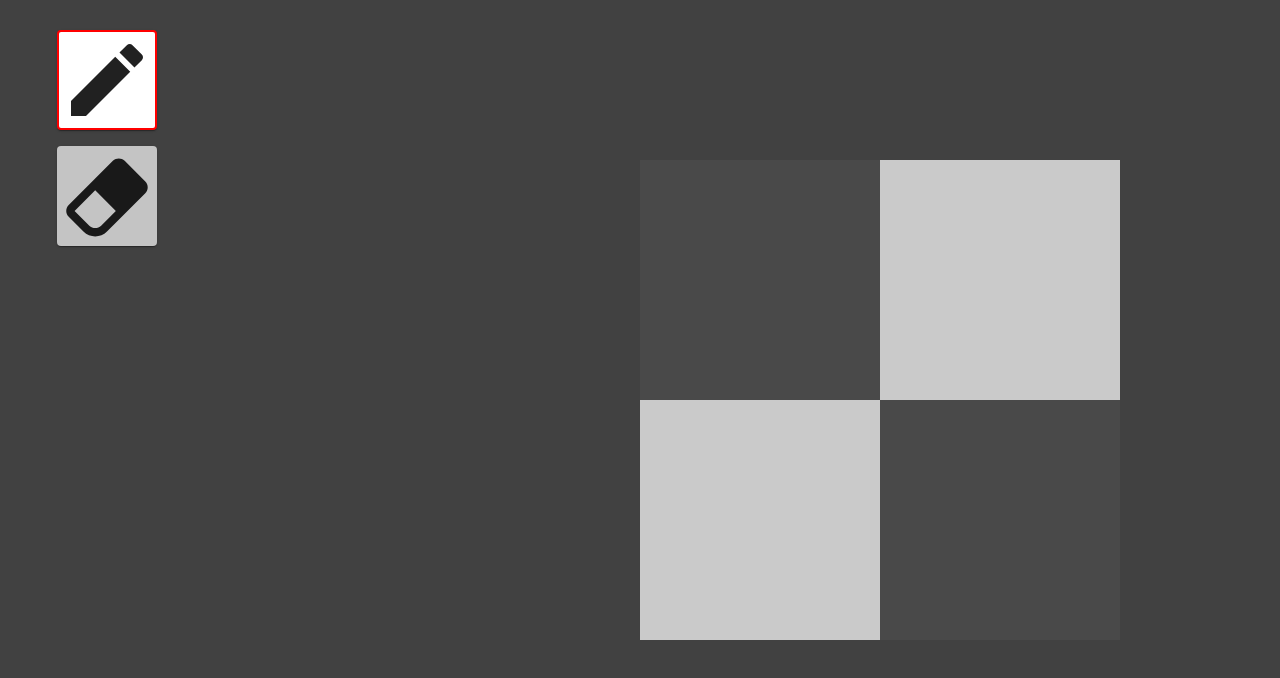
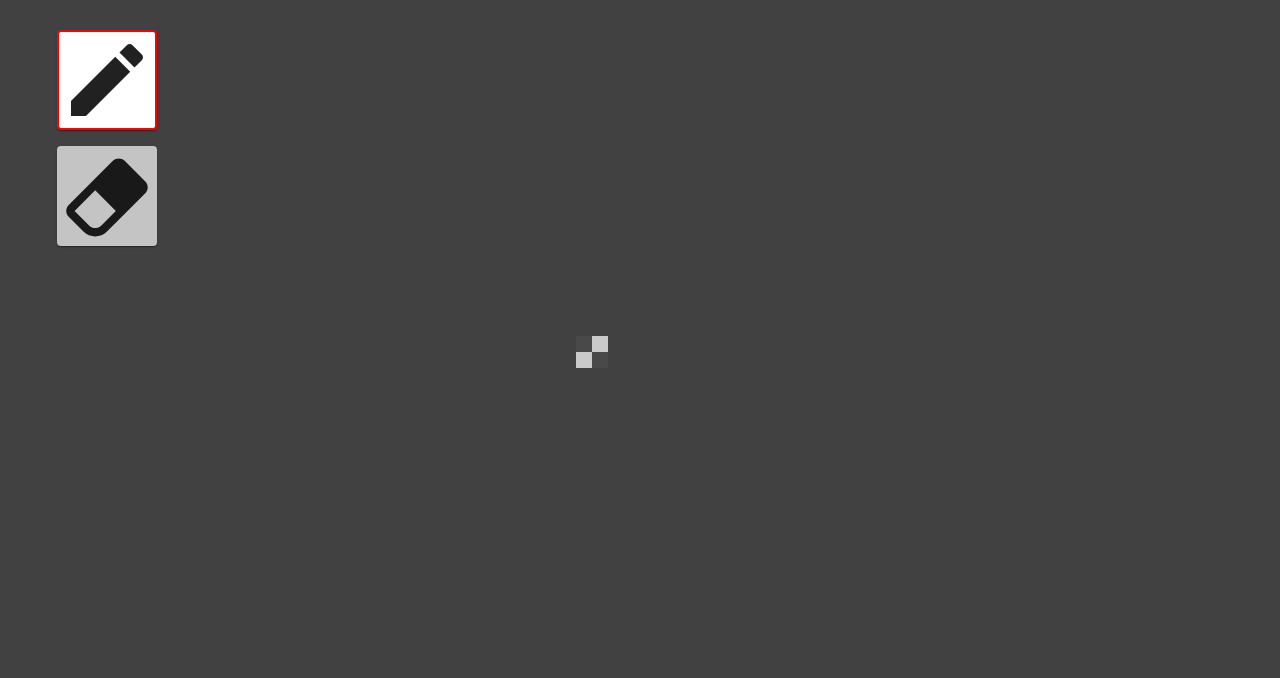
Before and after one commit to jgdovin/drawPixels, a React (Create React App) app: page / in a window 1280 px wide. Shown: the top 678 px of the page. Built offline with nearby package versions, Linux system fonts and the light colour scheme.

Commit message:
temp stuff

```diff
--- a/package.json
+++ b/package.json
@@ -7,6 +7,7 @@
     "@material-ui/icons": "^4.11.2",
     "@mdi/js": "^5.9.55",
     "@mdi/react": "^1.5.0",
+    "@reduxjs/toolkit": "^1.5.1",
     "@testing-library/jest-dom": "^5.12.0",
     "@testing-library/react": "^11.2.6",
     "@testing-library/user-event": "^12.8.3",
@@ -16,6 +17,7 @@
     "@types/react-dom": "^17.0.3",
     "react": "^17.0.2",
     "react-dom": "^17.0.2",
+    "react-redux": "^7.2.4",
     "react-scripts": "4.0.3",
     "typescript": "^4.2.4",
     "web-vitals": "^1.1.1"
--- a/src/App.tsx
+++ b/src/App.tsx
@@ -1,24 +1,13 @@
 import React, { useState } from 'react';
 import Canvas from './Canvas';
 
-import { makeStyles } from '@material-ui/core/styles';
-
 import Toolbar from './Components/Toolbar';
 
-const useStyles = makeStyles((theme) => ({
-  root: {
-    flexGrow: 1,
-    overflow: 'hidden'
-  }
-}));
-
 function App() {
-  const classes = useStyles();
   const [activeTool, setActiveTool] = useState('PENCIL');
   return (
-    <div className={classes.root} >
+    <div>
       <Toolbar activeTool={activeTool} setActiveTool={setActiveTool} />
-
       <Canvas activeTool={activeTool} />
     </div>
   );
--- a/src/Components/ActivePixelLayer.tsx
+++ b/src/Components/ActivePixelLayer.tsx
@@ -1,23 +1,23 @@
 import { useEffect, useRef } from 'react';
 import { DRAWING_WIDTH, DRAWING_HEIGHT, DRAWING_OFFSET_LEFT, DRAWING_OFFSET_TOP, PIXEL_SIZE } from '../helpers/consts';
 import fixDpi from '../helpers/fixDpi';
-
+import './Canvas.css';
 const ActivePixelLayer = (props: { activeCell: string; }) => {
     const activeCellCanvasRef = useRef<HTMLCanvasElement>(document.createElement('canvas'));
     const { activeCell } = props;
 
     useEffect(() => {
         const activeCellCtx = activeCellCanvasRef.current.getContext('2d');
-        activeCellCtx?.clearRect(0, 0, DRAWING_HEIGHT, DRAWING_WIDTH);
+        activeCellCtx?.clearRect(0, 0, DRAWING_HEIGHT * 4, DRAWING_WIDTH * 4);
         if (activeCell.length <= 0) { return; }
         fixDpi(activeCellCanvasRef.current);
         const [x, y] = activeCell.split(',');
         activeCellCtx!.fillStyle = '#000000';
-        activeCellCtx!.fillRect(parseInt(x) * PIXEL_SIZE, parseInt(y) * PIXEL_SIZE, PIXEL_SIZE, PIXEL_SIZE);
+        activeCellCtx!.fillRect(parseInt(x) * PIXEL_SIZE, parseInt(y) * PIXEL_SIZE, PIXEL_SIZE * 4, PIXEL_SIZE * 4);
     }, [activeCell]);
 
     return (
-        <canvas ref={activeCellCanvasRef} className="activeCell" style={{pointerEvents: 'none', position: 'absolute', left: DRAWING_OFFSET_LEFT, top: DRAWING_OFFSET_TOP, width: DRAWING_WIDTH, height: DRAWING_HEIGHT}} />
+        <canvas ref={activeCellCanvasRef} className="canvas activeCell" style={{pointerEvents: 'none', position: 'absolute', left: DRAWING_OFFSET_LEFT, top: DRAWING_OFFSET_TOP, width: DRAWING_WIDTH, height: DRAWING_HEIGHT}} />
     );
 };
 
--- a/src/Components/BackgroundCanvasLayer.tsx
+++ b/src/Components/BackgroundCanvasLayer.tsx
@@ -8,6 +8,8 @@ import {
     PIXEL_SIZE
 } from '../helpers/consts';
 
+import './Canvas.css';
+
 const BackgroundCanvas = () => {
     const backgroundCanvasRef = useRef<HTMLCanvasElement>(document.createElement('canvas'));
 
@@ -15,10 +17,9 @@ const BackgroundCanvas = () => {
             const backgroundCtx = backgroundCanvasRef.current.getContext('2d');
             fixDpi(backgroundCanvasRef.current);
             const backgroundSize = 16 * PIXEL_SIZE;
-            console.log(Math.ceil(DRAWING_WIDTH / backgroundSize));
+
             for (let i = 0; i < Math.ceil(DRAWING_WIDTH / backgroundSize); i++) {
                 for (let j = 0; j < Math.ceil(DRAWING_HEIGHT / backgroundSize); j++) {
-                    console.log(i, j);
                     if ((i%2 === 0 && j%2 === 0) || (i%2 !== 0 && j%2 !== 0)) {
                         backgroundCtx!.fillStyle = '#494949';
                     } else {
@@ -34,7 +35,7 @@ const BackgroundCanvas = () => {
 
     return (
         <div>
-            <canvas ref={backgroundCanvasRef} className="background" style={{ position: 'absolute', left: DRAWING_OFFSET_LEFT, top: DRAWING_OFFSET_TOP, width: DRAWING_WIDTH, height: DRAWING_HEIGHT}} />
+            <canvas ref={backgroundCanvasRef} className="canvas background" style={{ position: 'absolute', left: DRAWING_OFFSET_LEFT, top: DRAWING_OFFSET_TOP, width: DRAWING_WIDTH, height: DRAWING_HEIGHT}} />
         </div>
     );
 };
--- /dev/null
+++ b/src/Components/Canvas.css
@@ -0,0 +1,3 @@
+.canvas {
+    transform: scale(4);
+}
--- a/src/Components/DrawingCanvasLayer.tsx
+++ b/src/Components/DrawingCanvasLayer.tsx
@@ -7,6 +7,10 @@ import {
     DRAWING_OFFSET_LEFT,
     DRAWING_OFFSET_TOP
 } from '../helpers/consts';
+import store from '../state/store';
+import { addPixel, getAllPixels, removePixel } from '../state/features/pixel/pixelSlice';
+import { useSelector } from 'react-redux';
+import './Canvas.css';
 
 const DrawingCanvas = (props: { activeTool: string; setActiveCell: Function; }) => {
     const { activeTool, setActiveCell } = props;
@@ -15,6 +19,12 @@ const DrawingCanvas = (props: { activeTool: string; setActiveCell: Function; })
     const [isDragging, setIsDragging] = useState(false);
     const latestDragState = useRef(isDragging);
     const activeToolRef = useRef(activeTool);
+    const pixels = useSelector(getAllPixels);
+
+    useEffect(() => {
+        // console.log(pixels);
+    }, [pixels])
+
     useEffect(() => {
         latestDragState.current = isDragging;
     }, [isDragging])
@@ -43,12 +53,16 @@ const DrawingCanvas = (props: { activeTool: string; setActiveCell: Function; })
                 const y = Math.floor((e.pageY - DRAWING_OFFSET_TOP) / PIXEL_SIZE);
                 setActiveCell(`${x},${y}`);
                 if (!latestDragState.current && e.type !== 'click') { return; }
+                // console.log(x, y);
+
                 const currentTool = activeToolRef.current;
                 if (currentTool === 'PENCIL') {
+                    store.dispatch(addPixel({id: `${x}_${y}`, x, y, color: '#000000'}));
                     drawCtx!.fillStyle = '#000000';
                     drawCtx!.fillRect(x * PIXEL_SIZE, y * PIXEL_SIZE, PIXEL_SIZE, PIXEL_SIZE);
                 }
                 if (currentTool === 'ERASER') {
+                    store.dispatch(removePixel(`${x}_${y}`));
                     drawCtx!.clearRect(x * PIXEL_SIZE, y * PIXEL_SIZE, PIXEL_SIZE, PIXEL_SIZE);
                 }
 
@@ -70,7 +84,7 @@ const DrawingCanvas = (props: { activeTool: string; setActiveCell: Function; })
 
     return (
         <div>
-            <canvas ref={drawingCanvasRef} className="draw" style={{cursor: 'crosshair', position: 'absolute', left: DRAWING_OFFSET_LEFT, top: DRAWING_OFFSET_TOP, width: DRAWING_WIDTH, height: DRAWING_HEIGHT}} />
+            <canvas ref={drawingCanvasRef} className="canvas draw" style={{cursor: 'crosshair', position: 'absolute', left: DRAWING_OFFSET_LEFT, top: DRAWING_OFFSET_TOP, width: DRAWING_WIDTH, height: DRAWING_HEIGHT}} />
         </div>
     );
 };
--- a/src/helpers/consts.js
+++ b/src/helpers/consts.js
@@ -1,4 +1,4 @@
-const PIXEL_SIZE = 15;
+const PIXEL_SIZE = 1;
 const VIEWPORT_WIDTH = window.innerWidth;
 const VIEWPORT_HEIGHT = window.innerHeight;
 const DRAWING_COLUMNS = 32;
@@ -18,6 +18,7 @@ module.exports = {
     DRAWING_HEIGHT,
     VIEWPORT_WIDTH,
     VIEWPORT_HEIGHT,
-    DRAWING_OFFSET_LEFT: Math.round(VIEWPORT_WIDTH / 2),
+    DRAWING_OFFSET_LEFT: Math.round(VIEWPORT_WIDTH / 2 - ((DRAWING_COLUMNS * PIXEL_SIZE) / 2)),
     DRAWING_OFFSET_TOP: Math.round(VIEWPORT_HEIGHT / 2 - ((DRAWING_ROWS * PIXEL_SIZE) / 2)),
+    ZOOM_LEVEL: '400%'
 };
--- a/src/helpers/fixDpi.tsx
+++ b/src/helpers/fixDpi.tsx
@@ -3,9 +3,8 @@ const fixDpi = (canvas: HTMLCanvasElement) => {
 
     const styleHeight: any = getComputedStyle(canvas).getPropertyValue('height').slice(0, -2);
     const styleWidth: any = getComputedStyle(canvas).getPropertyValue('width').slice(0, -2);
-
-    canvas.setAttribute('height', (dpi * styleHeight).toString());
-    canvas.setAttribute('width', (dpi * styleWidth).toString());
+    canvas.setAttribute('height', (4 * dpi * styleHeight).toString());
+    canvas.setAttribute('width', (4 * dpi * styleWidth).toString());
 };
 
 export default fixDpi;
--- a/src/index.tsx
+++ b/src/index.tsx
@@ -3,11 +3,14 @@ import ReactDOM from 'react-dom';
 import './index.css';
 import App from './App';
 import reportWebVitals from './reportWebVitals';
-
+import store from './state/store';
+import { Provider } from 'react-redux';
 ReactDOM.render(
-  <React.StrictMode>
-    <App />
-  </React.StrictMode>,
+  <Provider store={store}>
+    <React.StrictMode>
+      <App />
+    </React.StrictMode>
+  </Provider>,
   document.getElementById('root')
 );
 
--- /dev/null
+++ b/src/state/features/pixel/pixel.ts
@@ -0,0 +1,18 @@
+export interface Pixel {
+    /**
+     * Unique ID of pixel built from pixel coords. <xy>
+     */
+    id: string,
+    /**
+     * X coordinate of pixel
+     */
+    x: number,
+    /**
+     * Y coordinate of pixel
+     */
+    y: number,
+    /**
+     * Hexadecimal representation of the color of the pixel.
+     */
+    color: string
+}
--- /dev/null
+++ b/src/state/features/pixel/pixelSlice.ts
@@ -0,0 +1,18 @@
+import { createEntityAdapter, createSlice } from '@reduxjs/toolkit';
+import { RootState } from '../../store';
+import { Pixel } from './pixel';
+const pixelAdapter = createEntityAdapter<Pixel>();
+
+export const pixelSlice = createSlice({
+    name: 'pixel',
+    initialState: pixelAdapter.getInitialState(),
+    reducers: {
+        addPixel: pixelAdapter.addOne,
+        removePixel: pixelAdapter.removeOne,
+        clearPixels: pixelAdapter.removeAll
+    }
+});
+
+export const { addPixel, removePixel, clearPixels } = pixelSlice.actions;
+export const { selectAll: getAllPixels } = pixelAdapter.getSelectors<RootState>(state => state.pixel);
+export default pixelSlice.reducer
--- /dev/null
+++ b/src/state/store.ts
@@ -0,0 +1,13 @@
+import { configureStore } from '@reduxjs/toolkit';
+import pixelReducer from './features/pixel/pixelSlice';
+
+
+const store = configureStore({
+    reducer: {
+        pixel: pixelReducer
+    }
+});
+
+export type RootState = ReturnType<typeof store.getState>;
+export type AppDispatch = typeof store.dispatch;
+export default store;
```
Also changed, not shown: 1 other file (tests, documents, lock files or other folders).
